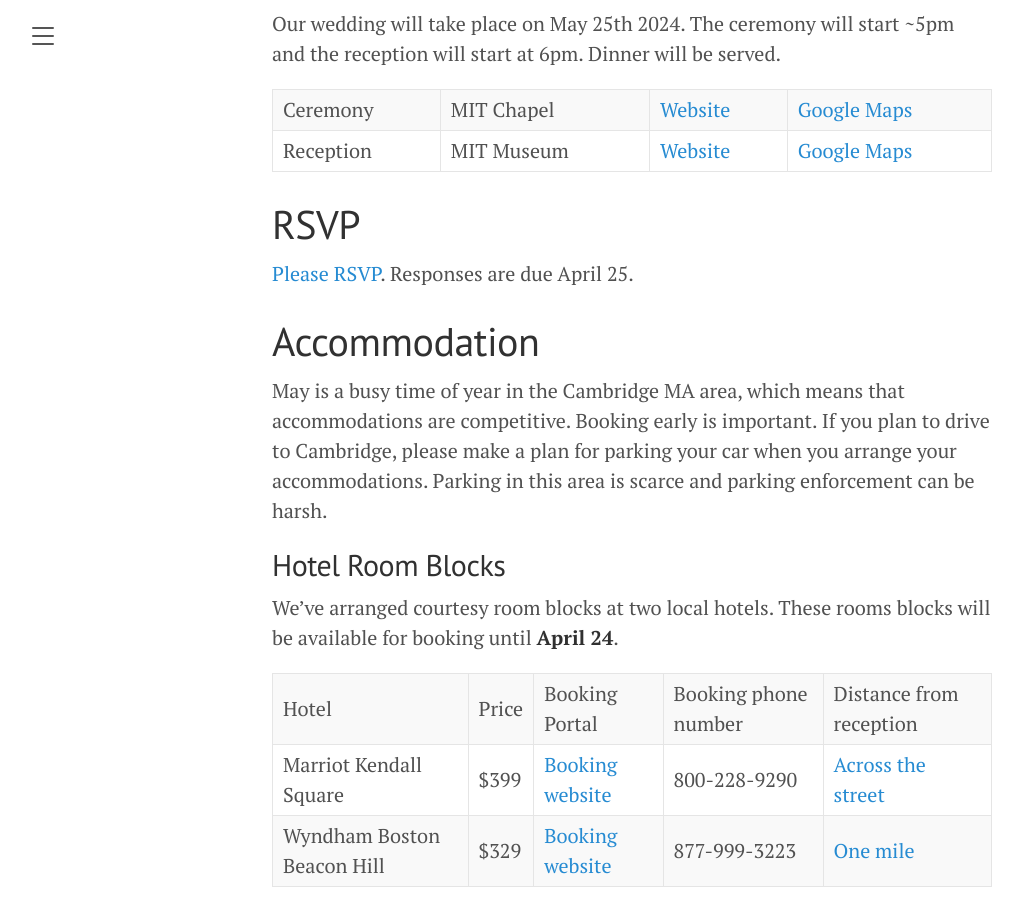
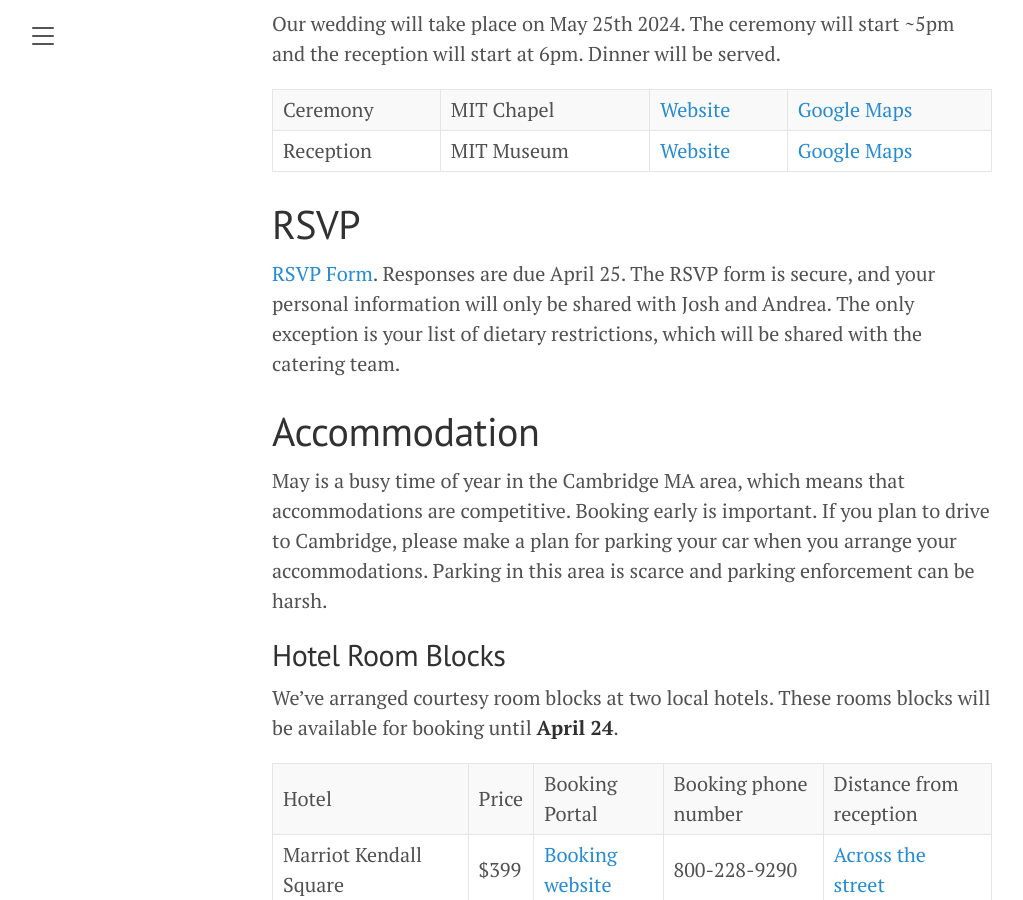
Before and after one commit to JoshBradshaw/andreajosh.github.io, a Jekyll site: the page built from _posts/2023-12-30-overview.md, in a window 1280 px wide and 900 px high, scrolled down 550 px. Shown: the whole window, without its empty margins (8-1031 px from the left). Built offline with Jekyll 4.4.1, drawn with Linux system fonts in a browser that asks for light colours.

Commit message:
Update 2023-12-30-overview.md

```diff
--- a/_posts/2023-12-30-overview.md
+++ b/_posts/2023-12-30-overview.md
@@ -14,7 +14,7 @@ Reception | MIT Museum | [Website](https://mitmuseum.mit.edu/) | [Google Maps](h
 
 # RSVP
 
-[Please RSVP](https://forms.gle/yNtpVW9MCpyCcn6j9). Responses are due April 25.
+[RSVP Form](https://forms.gle/yNtpVW9MCpyCcn6j9). Responses are due April 25. The RSVP form is secure, and your personal information will only be shared with Josh and Andrea. The only exception is your list of dietary restrictions, which will be shared with the catering team.
 
 # Accommodation
 
@@ -28,11 +28,11 @@ We've arranged courtesy room blocks at two local hotels. These rooms blocks will
 | Marriot Kendall Square | $399 | [Booking website](https://www.marriott.com/events/start.mi?id=1705508530715&key=GRP) | 800-228-9290 | [Across the street](https://maps.app.goo.gl/fNaig7B3UQ6ftECcA) |
 | Wyndham Boston Beacon Hill | $329 | [Booking website](https://www.wyndhamhotels.com/wyndham/boston-massachusetts/wyndham-boston-beacon-hill/rooms-rates?brand_id=HR&checkInDate=5/24/2024&checkOutDate=5/26/2024&useWRPoints=false&children=0&groupCode=0524ANDJOS&adults=1&rooms=1&loc=ChIJGzE9DS1l44kRoOhiASS_fHg&sessionId=1706298730) | 877-999-3223 | [One mile](https://maps.app.goo.gl/NvWc8aowYgpmi4uz5) |
 
-Both hotel room blocks are listed under the event name "Andrea Lehn & Josh Bradshaw Wedding".
+- Both hotel room blocks are listed under the event name "Andrea Lehn & Josh Bradshaw Wedding".
 
-**Both blocks of hotel rooms expire if not booked before April 24.**
+- **Both blocks of hotel rooms expire if not booked before April 24.**
 
-We do not benefit or incur any expenses based on your booking choices.
+- We do not benefit or incur any expenses based on your booking choices.
 
 ## Alternative Accomodations
 
```
